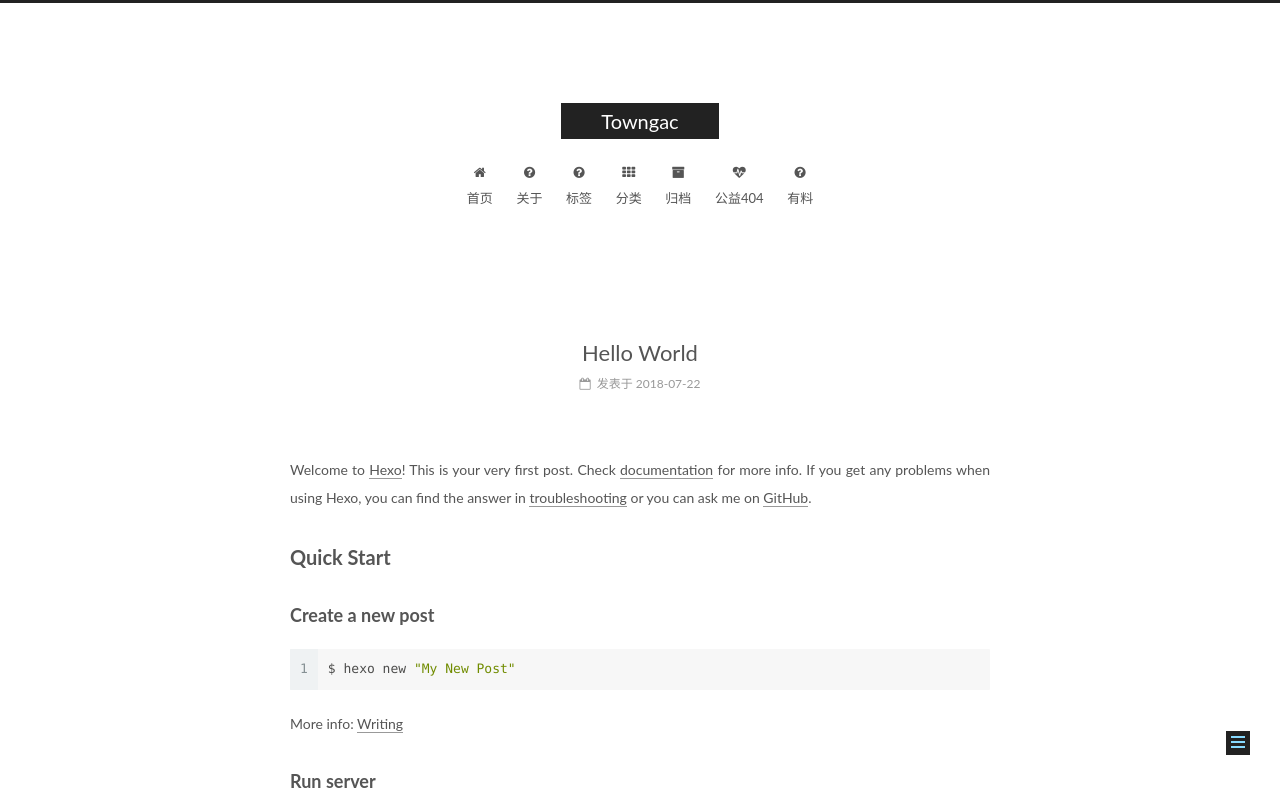
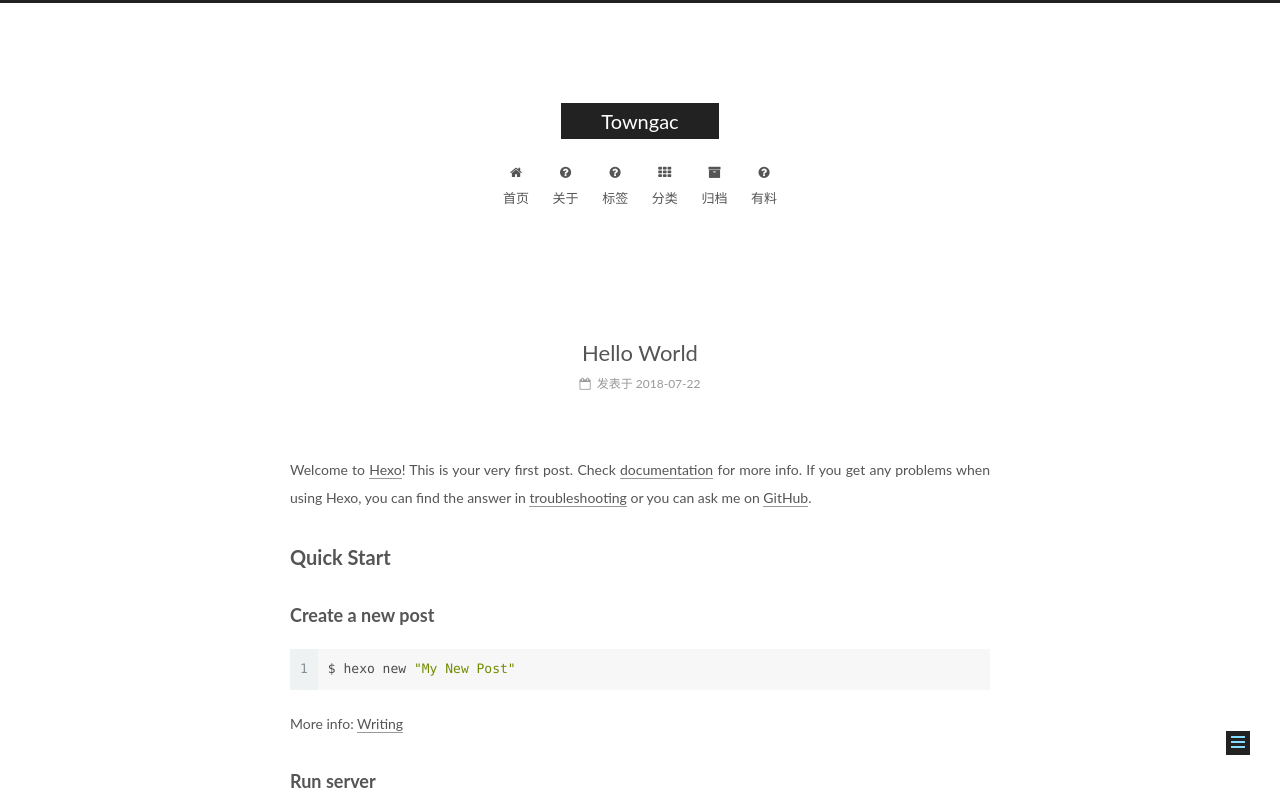
Before and after one commit to JackyTown/tony2016uestc.github.io, a plain HTML site: page 2018/07/22/hello-world/index.html in a window 1280 px wide. Shown: the top 800 px of the page. Drawn offline with Linux system fonts and the light colour scheme.

Commit message:
Site updated: 2018-11-11 13:07:53

```diff
--- a/2018/07/22/hello-world/index.html
+++ b/2018/07/22/hello-world/index.html
@@ -226,16 +226,6 @@
               <i class="menu-item-icon fa fa-fw fa-archive"></i> <br />
 
             归档
-          </a>
-        </li>
-
-
-        <li class="menu-item menu-item-commonweal">
-          <a href="/404/" rel="section">
-
-              <i class="menu-item-icon fa fa-fw fa-heartbeat"></i> <br />
-
-            公益404
           </a>
         </li>
 
```
Also changed, not shown: 2018/07/24/hello-hexo/index.html (+0 -10 lines), archives/2018/07/index.html (+0 -10 lines), archives/2018/index.html (+0 -10 lines), archives/index.html (+0 -10 lines), index.html (+0 -10 lines).
